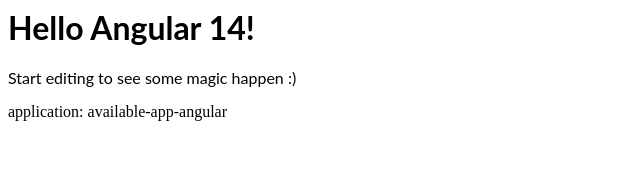
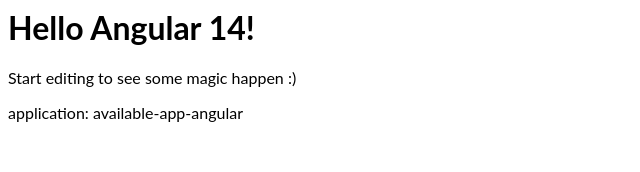
Before and after one commit to nelo92/available-app-angular, an Angular app: page / in a window 1280 px wide. Shown: the top 172 px of the page, without its empty margins (0-640 px from the left). Built offline with nearby package versions, Linux system fonts and the light colour scheme.

Commit message:
1 file modified

```diff
--- a/src/app/app.component.html
+++ b/src/app/app.component.html
@@ -3,4 +3,4 @@
   Start editing to see some magic happen :)
 </p>
 
-application: available-app-angular
+<p class="font-weight-bold">application: available-app-angular</p>
```
